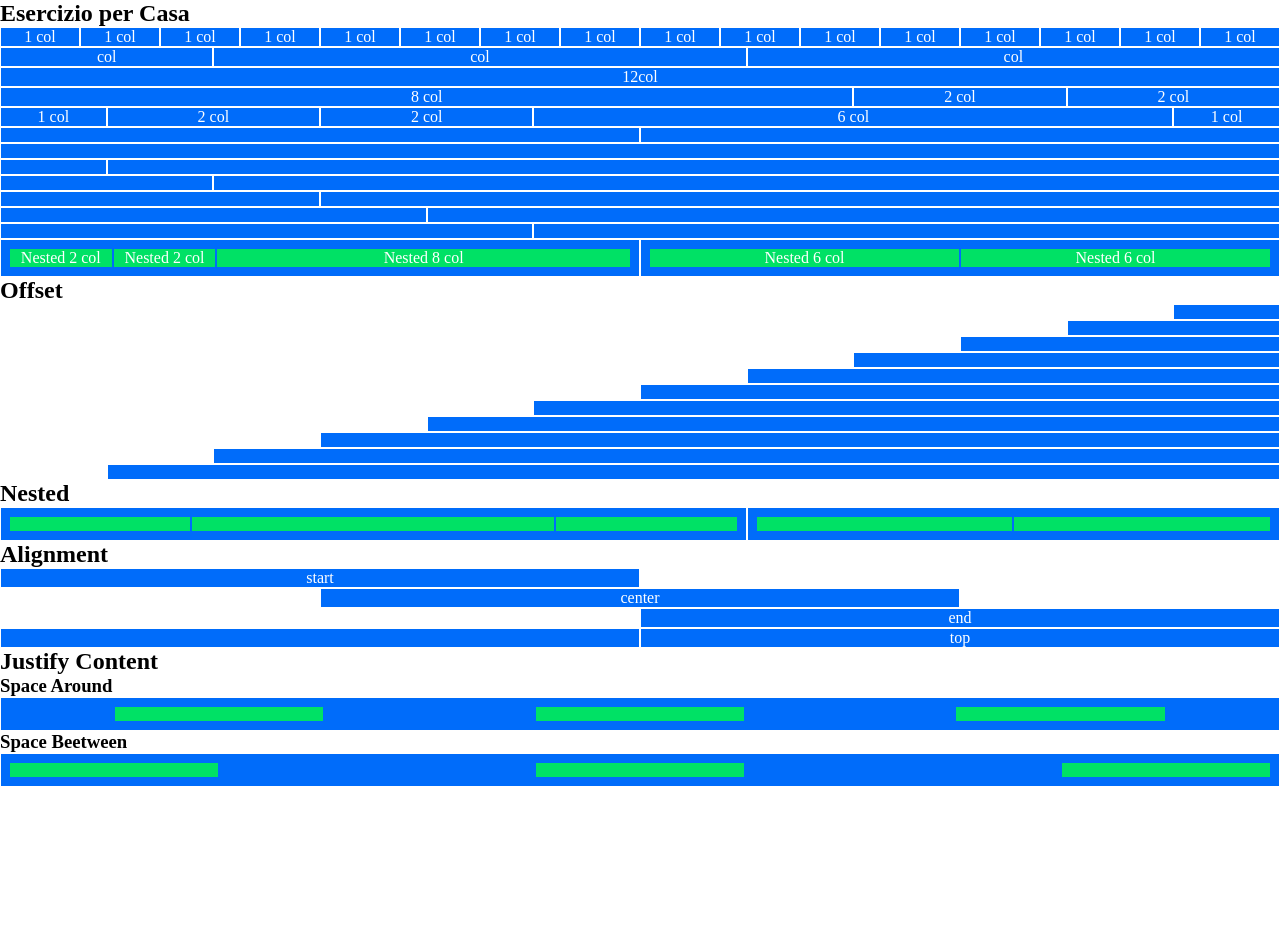
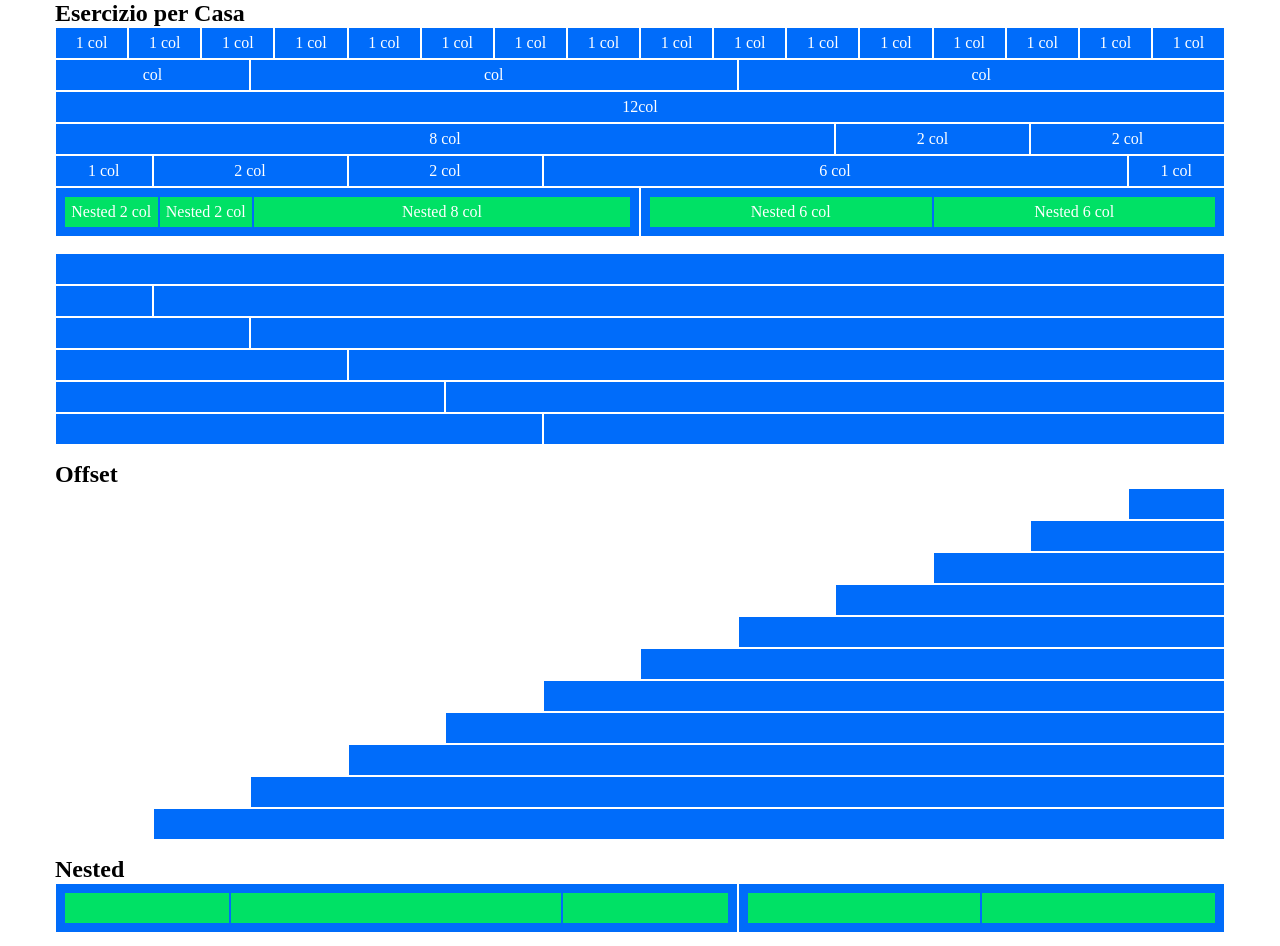
Before and after one commit to millooo94/-html-css-12bool, a plain HTML site: page index.html in a window 1280 px wide. Shown: the top 946 px of the page. Before the commit the page ends 800 px from the top, so only its background shows below. Drawn offline with Linux system fonts and the light colour scheme.

Commit message:
refactor final

```diff
--- a/css/12bool.css
+++ b/css/12bool.css
@@ -4,28 +4,55 @@
     box-sizing: border-box;
 }
 
-.text {
-    color: white;
-    height: 100%;
+
+
+.container {
+    max-width: 1170px;
+    margin: 0 auto;
+}
+
+.gt {
+    padding: .5rem;
+}
+
+.flex {
     display: flex;
+}
+
+.ok {
+    padding: 0;
+}
+
+.around {
+    justify-content: space-around;
+}
+
+.between {
+    justify-content: space-between;
+}
+
+.start {
+    justify-content: flex-start;
+}
+
+.end {
+    justify-content: flex-end;
+}
+
+.center {
     justify-content: center;
+}
+
+.top {
+    align-items: flex-start;
+}
+
+.middle {
     align-items: center;
 }
 
-.pad {
-    padding: .5rem;
-}
-
-.nest {
-    display: flex;
-}
-
-.space-around {
-    justify-content: space-around;
-}
-
-.space-between {
-    justify-content: space-between;
+.bottom {
+    align-items: flex-end;
 }
 
 
--- a/css/style.css
+++ b/css/style.css
@@ -1,6 +1,6 @@
 [class*=col] {
     background-color: #006cfa;
-    min-height: 1rem;
+    min-height: 2rem;
     border: 1px solid white;
 }
 
@@ -9,14 +9,23 @@
     border-color: #006cfa;
 }
 
-/* [class*=colbig] {
-    background-color: #006cfa;
-    height: 100%;
-    border: 1px solid white;
-} */
+[class*=section] {
+    margin-bottom: 1rem;
 
-
+}
 
 .row {
-    min-height: 1rem;
+    min-height: 2rem;
 }
+
+.big {
+    padding: 2rem;
+}
+
+.text {
+    color: white;
+    height: 100%;
+    display: flex;
+    justify-content: center;
+    align-items: center;
+}
--- a/index.html
+++ b/index.html
@@ -50,12 +50,19 @@
         <div class="col-1"><span class="text">1 col</span></div>
     </div>
     <div class="row">
-        <div class="col-6">
+        <div class="gt flex col-6">
+            <div class="col-2"><span class="text">Nested 2 col</span></div>
+            <div class="col-2"><span class="text">Nested 2 col</span></div>
+            <div class="col-8"><span class="text">Nested 8 col</span></div>
         </div>
-        <div class="col-6">
-
+        <div class="gt flex col-6">
+            <div class="col-6"><span class="text">Nested 6 col</span></div>
+            <div class="col-6"><span class="text">Nested 6 col</span></div>
         </div>
     </div>
+</section>
+
+<section class="section-2 container">
         <div class="row">
             <div class="col-12"></div>
         </div>
@@ -79,20 +86,9 @@
             <div class="col-5"></div>
             <div class="col-7"></div>
         </div>
-    <div class="row">
-        <div class="pad nest col-6">
-            <div class="col-2"><span class="text">Nested 2 col</span></div>
-            <div class="col-2"><span class="text">Nested 2 col</span></div>
-            <div class="col-8"><span class="text">Nested 8 col</span></div>
-        </div>
-        <div class="pad nest col-6">
-            <div class="col-6"><span class="text">Nested 6 col</span></div>
-            <div class="col-6"><span class="text">Nested 6 col</span></div>
-        </div>
-    </div>
     </section>
 
-    <section class="section-2">
+    <section class="section-3 container">
         <h2>Offset</h2>
         <div class="row">
             <div class="col-1 col-offset-11"></div>
@@ -128,45 +124,49 @@
             <div class="col-11 col-offset-1"></div>
         </div>
     </section>
-
-    <section class="section-3">
+    <section class="section-4 container">
         <h2>Nested</h2>
         <div class="row">
-            <div class="pad nest col-7">
+            <div class="gt flex col-7">
                 <div class="col-3"></div>
                 <div class="col-6"></div>
                 <div class="col-3"></div>
             </div>
-            <div class="pad nest col-5">
+            <div class="gt flex col-5">
                 <div class="col-6"></div>
                 <div class="col-6"></div>
             </div>
         </div>
     </section>
-
-
-
-
+    <section class="section-5 container">
         <h2>Alignment</h2>
-    <div class="row">
+        <div class="row flex start">
             <div class="col-6"><span class="text">start</span></div>
         </div>
-    <div class="row">
-        <div class="col-6 col-offset-3"><span class="text">center</span></div>
+        <div class="row flex center">
+            <div class="col-6"><span class="text">center</span></div>
         </div>
-    <div class="row">
-        <div class="col-6 col-offset-6"><span class="text">end</span></div>
+        <div class="row flex end">
+            <div class="col-6"><span class="text">end</span></div>
         </div>
-    <div class="row">
-        <div class="col-6"></div>
+        <div class="row flex top">
+            <div class="big col-6"></div>
             <div class="col-6"><span class="text">top</span></div>
         </div>
-
-    <section>
+        <div class="row flex middle">
+            <div class="big col-6"></div>
+            <div class="col-6"><span class="text">middle</span></div>
+        </div>
+        <div class="row flex bottom">
+            <div class="big col-6"></div>
+            <div class="col-6"><span class="text">bottom</span></div>
+        </div>
+    </section>
+    <section class="section-6 container">
         <h2>Justify Content</h2>
         <h3>Space Around</h3>
         <div class="row">
-            <div class="pad nest space-around col-12">
+            <div class="gt flex around col-12">
                 <div class="col-2"></div>
                 <div class="col-2"></div>
                 <div class="col-2"></div>
@@ -174,13 +174,12 @@
         </div>
         <h3>Space Beetween</h3>
         <div class="row">
-            <div class="pad nest space-between col-12">
+            <div class="gt flex between col-12">
                 <div class="col-2"></div>
                 <div class="col-2"></div>
                 <div class="col-2"></div>
             </div>
         </div>
     </section>
-
 </body>
 </html>
```
Lines whose indentation alone changed are shown as unchanged.
